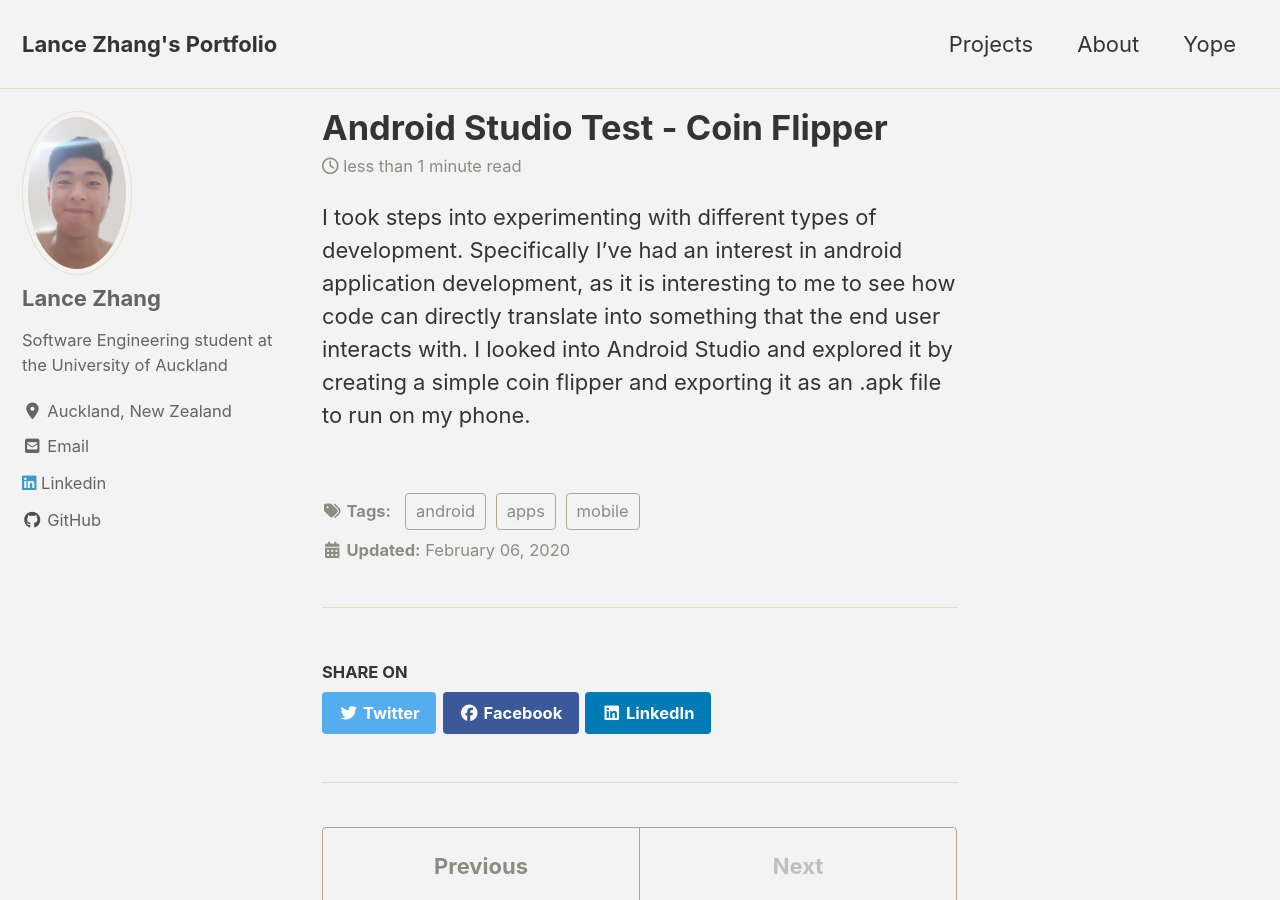
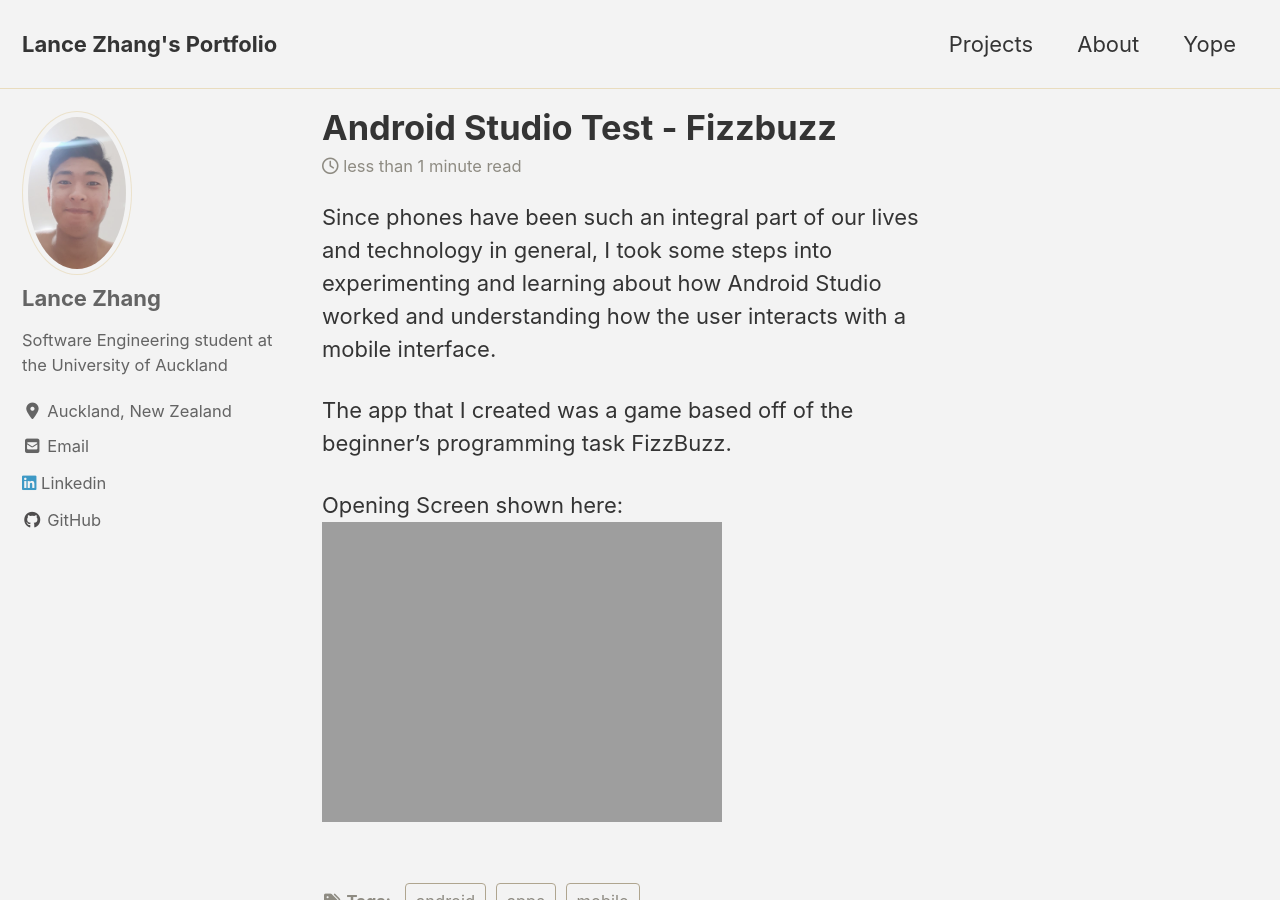
Before and after one commit to lancelancezhang/lancelancezhang.github.io, a Jekyll site: the page built from _posts/2020-2-6-AndroidCoinFlipper.md, in a window 1280 px wide and 900 px high. Built offline with Jekyll 4.4.1, drawn with Linux system fonts in a browser that asks for light colours; cached includes are drawn as plain includes; nearby versions of some CDN libraries.

Commit message:
New android post

```diff
--- a/_posts/2020-2-6-AndroidCoinFlipper.md
+++ b/_posts/2020-2-6-AndroidCoinFlipper.md
@@ -1,12 +1,16 @@
 ---
-title: "Android Studio Test - Coin Flipper"
-date: 2020-2-6
+title: "Android Studio Test - Fizzbuzz"
+date: 2020-3-11
 tags: [android, apps, mobile]
-header:
-excerpt: "Exploring Android Studio - Creating a Coin Flipper"
+header: Android Studio Experimentation
+excerpt: "Creating the Fizzbuzz Game"
 ---
-I took steps into experimenting with different types of development. Specifically
-I've had an interest in android application development, as it is interesting
-to me to see how code can directly translate into something that the end user
-interacts with. I looked into Android Studio and explored it by creating a
-simple coin flipper and exporting it as an .apk file to run on my phone.
+Since phones have been such an integral part of our lives and technology in general,
+I took some steps into experimenting and learning about how Android Studio worked
+and understanding how the user interacts with a mobile interface.
+
+The app that I created was a game based off of the beginner's programming
+task FizzBuzz.
+
+Opening Screen shown here:
+<img src="{{ site.url }}{{ site.baseurl }}/images/fizzbuzz/fizzbuzz1" alt="">
```
